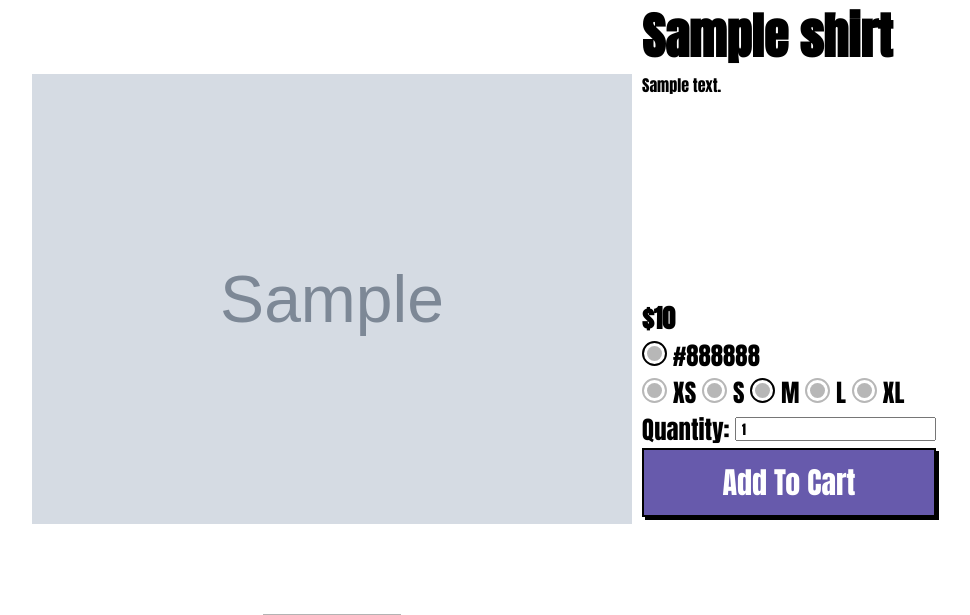
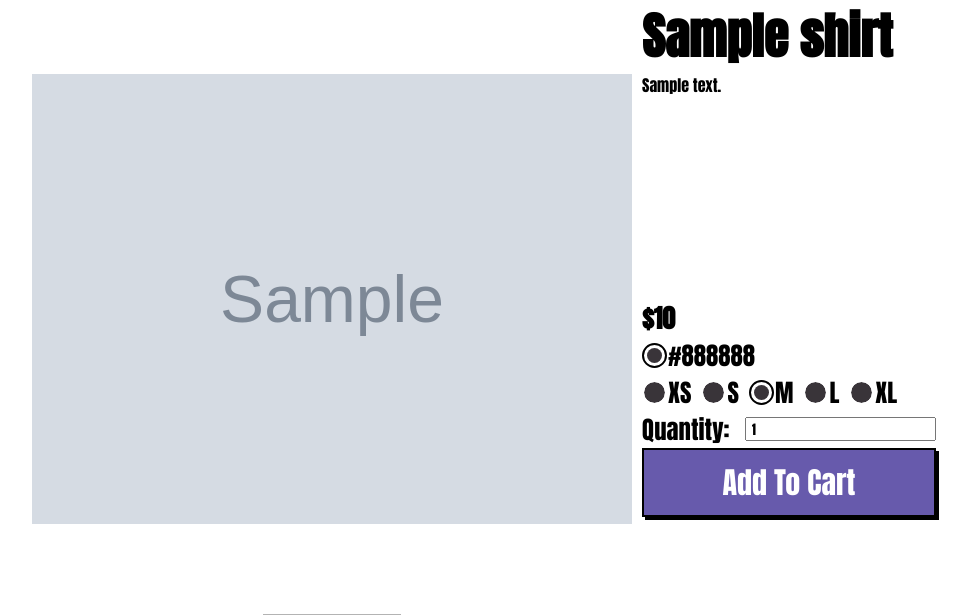
Before and after one commit to LexCarey/invrt, a Flask app: template flask_app/templates/product.html in a window 1280 px wide. Shown: the part 201-816 px from the top of the page, without its empty margins (58-1028 px from the left). Run offline with Flask 2, Linux system fonts and the light colour scheme; the template is opened without the code that fills it: most values are stand-ins (such as "Sample title", 1, 10 or a date in 2020); grey boxes marked "Sample" are stand-in pictures.

Commit message:
Better Radio Buttons

```diff
--- a/flask_app/static/css/style.css
+++ b/flask_app/static/css/style.css
@@ -61,15 +61,16 @@ input[type="radio"] {
 	appearance: none;
 	width: 25px;
 	height: 25px;
-	border: 2px solid rgb(183, 183, 183);
+	border: 2px solid white;
 	border-radius: 50%;
 	background-clip: content-box;
-	padding: 3px;
-    background-color: rgb(183, 183, 183);
+    background-color: rgb(57, 52, 57);
 }
 
 input[type="radio"]:checked {
+    transition: 300ms;
 	border: 2px solid black;
+    padding: 3px;
 }
 
 
@@ -240,6 +241,13 @@ input[type="radio"]:checked {
     min-width: 60%;
 }
 
+.color-size-etc input[type=radio]{
+    margin-right: 1px;
+}
+
+.color-size-etc label{
+    margin-right: 10px;
+}
 
 
 /* Cart */
--- a/flask_app/templates/product.html
+++ b/flask_app/templates/product.html
@@ -50,13 +50,15 @@
                 <h2>${{products[0].price}}</h2>
                 <form action="/add-cart" method="post">
                     <input type="hidden" name="name" value="{{products[0].name}}">
+                    <div class="flex align-center">
                         {% set count = namespace(value=0) %}
                         {% for color in colors %}
                         <input style="background-color: {{color.hex}};" type="radio" name="color" value="{{color.color}}" onclick="changeColor('{{colors[count.value].xs_stock}}', '{{colors[count.value].s_stock}}', '{{colors[count.value].m_stock}}', '{{colors[count.value].l_stock}}', '{{colors[count.value].xl_stock}}', '../static/{{pictures[count.value][0].picture_link}}', '../static/{{pictures[count.value][1].picture_link}}', '../static/{{pictures[count.value][2].picture_link}}')" {% if count.value == 0 %} checked {% endif %}>
                         <label for="color">{{color.color}}</label>
                         {% set count.value = count.value + 1 %}
                         {% endfor %}
-                    <br>
+                    </div>
+                    <div class="flex align-center sizes">
                         <input id="xs" type="radio" name="size" value="XS" onclick="changeSize('{{colors[0].xs_stock}}')">
                         <label for="size">XS</label>
                         <input id="s" type="radio" name="size" value="S" onclick="changeSize('{{colors[0].s_stock}}')">
@@ -67,6 +69,7 @@
                         <label for="size">L</label>
                         <input id="xl" type="radio" name="size" value="XL" onclick="changeSize('{{colors[0].xl_stock}}')">
                         <label for="size">XL</label>
+                    </div>
                     <div class="flex align-center quantity">
                         <label for="quantity">Quantity:</label>
                         <input id="quantity" type="number" max="{{colors[0].m_stock}}" {% if colors[0].m_stock > 0 %} min="1" value="1" {% else %} min="0" value="0" {% endif %}>
```
Lines whose indentation alone changed are shown as unchanged.
